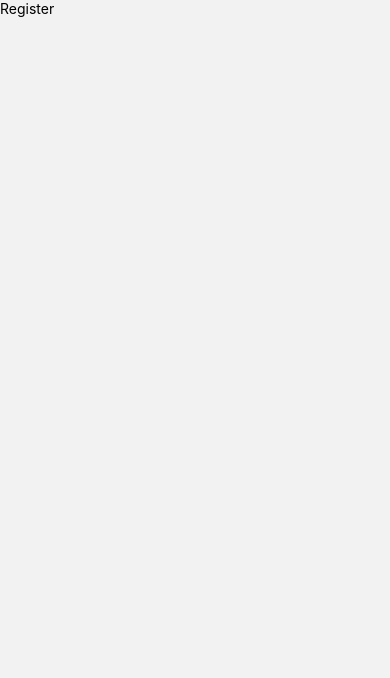
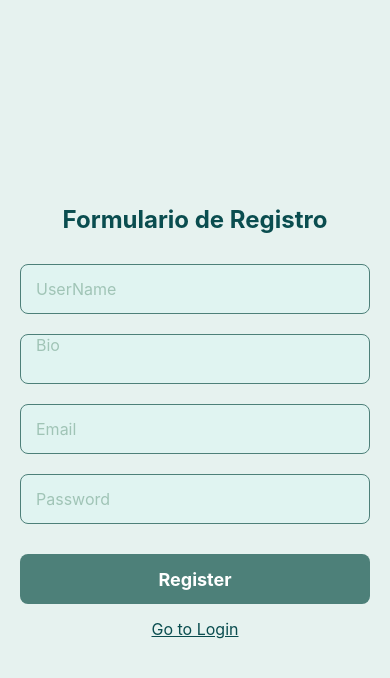
Before and after one commit to Lucas-biblos/ProyectoFinalRN, a React Native app: screen /Register in a window 390 px wide. Shown: the top 678 px of the page. Built offline with nearby package versions, Linux system fonts and the light colour scheme; no server answers.

Commit message:
creacion de register, logout y permiso de acceso al homemenu unicamente a usuarios logueados

```diff
--- a/App.js
+++ b/App.js
@@ -13,9 +13,9 @@ export default function App() {
   return (
     <NavigationContainer>
       <Stack.Navigator>
+      <Stack.Screen name="Register" component={Register}  options={{ headerShown: false }}/>
+        <Stack.Screen name="Login" component={Login}  options={{ headerShown: false }}/>
         <Stack.Screen name="HomeMenu" component={HomeMenu}  options={{ headerShown: false }}/>
-        <Stack.Screen name="Login" component={Login}  options={{ headerShown: false }}/>
-        <Stack.Screen name="Register" component={Register}  options={{ headerShown: false }}/>
         <Stack.Screen name="Profile" component={Profile}  options={{ headerShown: false }}/>
         <Stack.Screen name="Users" component={Users}  options={{ headerShown: false }}/>
       </Stack.Navigator>
--- a/src/components/HomeMenu.js
+++ b/src/components/HomeMenu.js
@@ -9,18 +9,29 @@ import Users from '../screens/Users'
 import { NewPost } from '../screens/NewPost'
 import AntDesign from '@expo/vector-icons/AntDesign';
 import Entypo from '@expo/vector-icons/Entypo';
+import { auth, db } from '../firebase/config'
 
 const Tab = createBottomTabNavigator();
 
 export class HomeMenu extends Component {
+    constructor(props){
+        super(props)
+    }
 
+        componentDidMount(){
+            auth.onAuthStateChanged((user)=>{
+                if (!user){
+                    this.props.navigation.navigate("Login")
+                }
+            })
+        }
     render() {
         return (
             <Tab.Navigator screenOptions={{ tabBarShowLabel: false }}>
                 <Tab.Screen name="Home" component={Home}
                     options={{ tabBarIcon: () => <FontAwesome name="home" size={24} color="blue" /> }} />
                 <Tab.Screen name="Profile" component={Profile}
-                    options={{ tabBarIcon: () => <Entypo name="login" size={24} color="blue" /> }} />
+                    options={{ tabBarIcon: () => <FontAwesome name="user" size={24} color="blue" /> }} />
                 <Tab.Screen name="Users" component={Users}
                     options={{ tabBarIcon: () => <FontAwesome name="users" size={24} color="blue" /> }} />
                 <Tab.Screen name="NewPost" component={NewPost}
--- a/src/screens/Profile.js
+++ b/src/screens/Profile.js
@@ -1,13 +1,59 @@
 import React, { Component } from 'react';
-import { View, Text, TouchableOpacity, StyleSheet, TextInput } from 'react-native';
-
+import { View, Text, TouchableOpacity, StyleSheet } from 'react-native';
+import { auth } from '../firebase/config';
 
 export class Profile extends Component {
+  constructor(props) {
+    super(props);
+  }
+
+  logout = () => {
+    auth.signOut()
+      .then(() => {
+        console.log("Usuario cerrado sesión exitosamente");
+        this.props.navigation.navigate('Login');
+      })
+      .catch((error) => {
+        console.error("Error al cerrar sesión: ", error);
+      });
+  };
+
   render() {
     return (
-        <Text>Profile</Text>
-    )
+      <View style={styles.container}>
+        <Text style={styles.title}>Profile</Text>
+        <TouchableOpacity style={styles.logoutButton} onPress={this.logout}>
+          <Text style={styles.logoutText}>Cerrar sesión</Text>
+        </TouchableOpacity>
+      </View>
+    );
   }
 }
 
-export default Profile
+const styles = StyleSheet.create({
+  container: {
+    flex: 1,
+    justifyContent: 'center',
+    alignItems: 'center',
+    backgroundColor: '#f5f5f5',
+    padding: 20,
+  },
+  title: {
+    fontSize: 24,
+    fontWeight: 'bold',
+    marginBottom: 20,
+    color: '#333',
+  },
+  logoutButton: {
+    backgroundColor: '#FF6347',
+    paddingVertical: 10,
+    paddingHorizontal: 30,
+    borderRadius: 8,
+  },
+  logoutText: {
+    color: '#fff',
+    fontSize: 18,
+  },
+});
+
+export default Profile;
--- a/src/screens/Register.js
+++ b/src/screens/Register.js
@@ -1,13 +1,157 @@
 import React, { Component } from 'react';
 import { View, Text, TouchableOpacity, StyleSheet, TextInput } from 'react-native';
-
+import { auth, db } from '../firebase/config'
 
 export class Register extends Component {
+  constructor(props) {
+    super(props);
+    this.state = {
+      email: '',
+      password: '',
+      UserName: '',
+      registered: false,
+      errorMsg: '',
+      bio: '',
+    };
+  }
+
+  componentDidMount(){
+    auth.onAuthStateChanged((user)=>{
+        if (user){
+            this.props.navigation.navigate("HomeMenu")
+        }
+    })
+}
+  handleSubmit(email, pass, bio, UserName) {
+    console.log('UserName:', this.state.UserName);
+    console.log('Email:', this.state.email);
+    console.log('Password:', this.state.password);
+
+    auth.createUserWithEmailAndPassword(email, pass)
+      .then(response => {
+        if (response) {
+          db.collection('users').add({
+            email: email,
+            bio: bio,
+            UserName: UserName,
+            createdAt:Date.now(),
+          })
+            .then(() => {
+              this.setState({ registered: true, errorMsg: '' });
+              this.props.navigation.navigate('Login');
+            })
+            .catch(e => console.log(e.message));
+        }
+      })
+      .catch(error => this.setState({ errorMsg: error.message }));
+  }
+
   render() {
     return (
-        <Text>Register</Text>
-    )
+      <View style={styles.container}>
+        <Text style={styles.title}>Formulario de Registro</Text>
+
+        <TextInput
+          style={styles.input}
+          keyboardType='default'
+          placeholder='UserName'
+          placeholderTextColor="#a0c4b6"
+          onChangeText={text => this.setState({ UserName: text })}
+          value={this.state.UserName}
+        />
+
+        <TextInput
+          style={styles.input}
+          keyboardType='default'
+          placeholder='Bio'
+          placeholderTextColor="#a0c4b6"
+          multiline={true}
+          numberOfLines={4}
+          onChangeText={text => this.setState({ bio: text })}
+          value={this.state.bio}
+        />
+
+        <TextInput
+          style={styles.input}
+          keyboardType='email-address'
+          placeholder='Email'
+          placeholderTextColor="#a0c4b6"
+          onChangeText={text => this.setState({ email: text })}
+          value={this.state.email}
+        />
+
+        <TextInput
+          style={styles.input}
+          keyboardType='default'
+          placeholder='Password'
+          placeholderTextColor="#a0c4b6"
+          secureTextEntry={true}
+          onChangeText={text => this.setState({ password: text })}
+          value={this.state.password}
+        />
+
+        <TouchableOpacity style={styles.registerButton} onPress={() => this.handleSubmit(this.state.email, this.state.password, this.state.bio, this.state.UserName)}>
+          <Text style={styles.registerButtonText}>Register</Text>
+        </TouchableOpacity>
+
+        {this.state.errorMsg ? <Text style={styles.errorText}>{this.state.errorMsg}</Text> : null}
+
+        <TouchableOpacity onPress={() => this.props.navigation.navigate('Login')}>
+          <Text style={styles.linkText}>Go to Login</Text>
+        </TouchableOpacity>
+      </View>
+    );
   }
 }
 
-export default Register
+
+
+const styles = StyleSheet.create({
+  container: {
+    flex: 1,
+    justifyContent: 'center',
+    alignItems: 'center',
+    backgroundColor: '#e6f2ef',
+    paddingHorizontal: 20,
+  },
+  title: {
+    fontSize: 24,
+    fontWeight: 'bold',
+    marginBottom: 30,
+    color: '#0a4d4f',
+  },
+  input: {
+    width: '100%',
+    height: 50,
+    borderColor: '#4d8079',
+    borderWidth: 1,
+    borderRadius: 8,
+    paddingHorizontal: 15,
+    marginBottom: 20,
+    backgroundColor: '#e0f4f1',
+    fontSize: 16,
+    color: '#0a4d4f',
+  },
+  registerButton: {
+    width: '100%',
+    height: 50,
+    backgroundColor: '#4d8079',
+    justifyContent: 'center',
+    alignItems: 'center',
+    borderRadius: 8,
+    marginTop: 10,
+  },
+  registerButtonText: {
+    color: '#ffffff',
+    fontSize: 18,
+    fontWeight: 'bold',
+  },
+  linkText: {
+    fontSize: 16,
+    color: '#0a4d4f',
+    marginTop: 15,
+    textDecorationLine: 'underline',
+  },
+});
+
+export default Register;
```
Also changed, not shown: src/screens/Login.js (line endings or trailing spaces).
